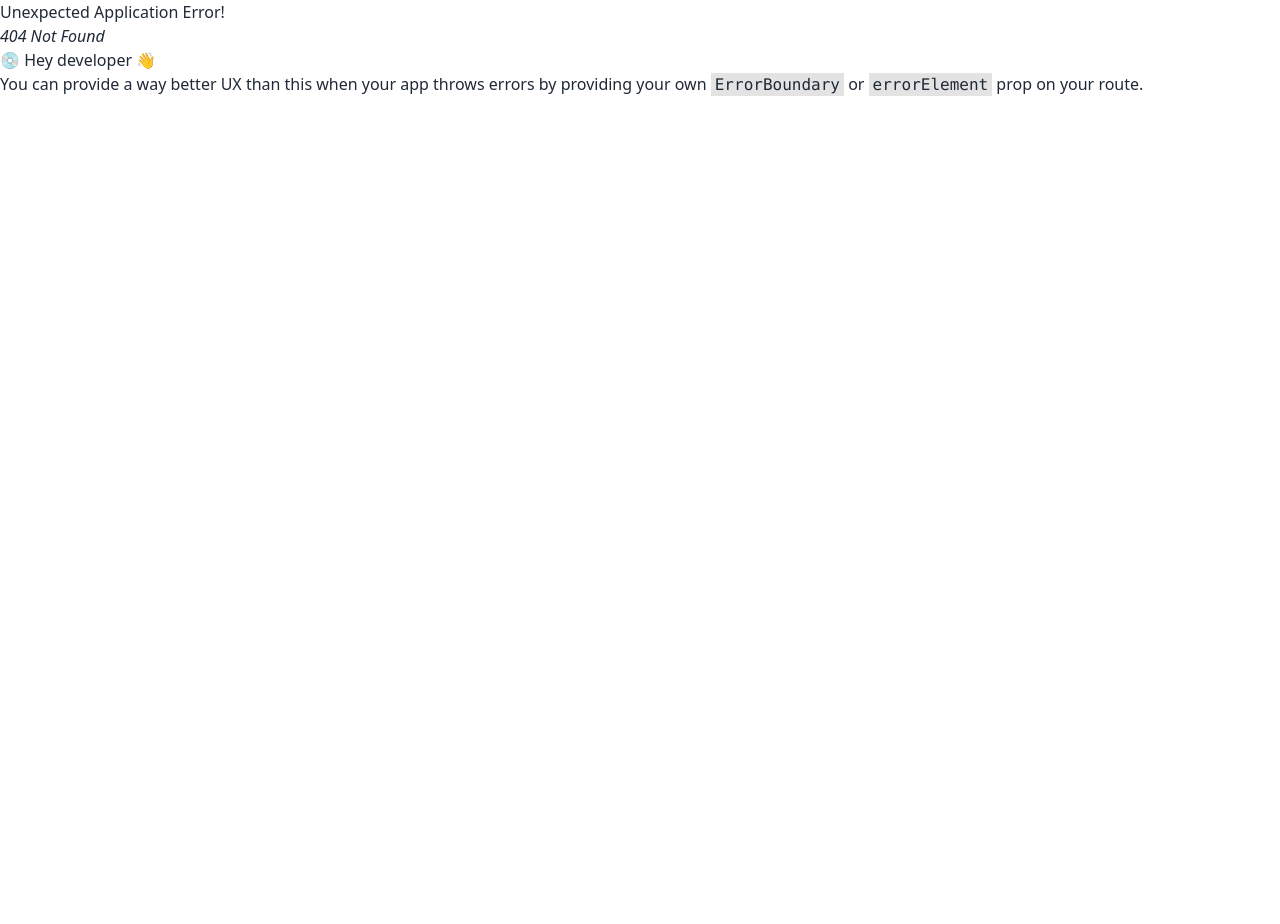
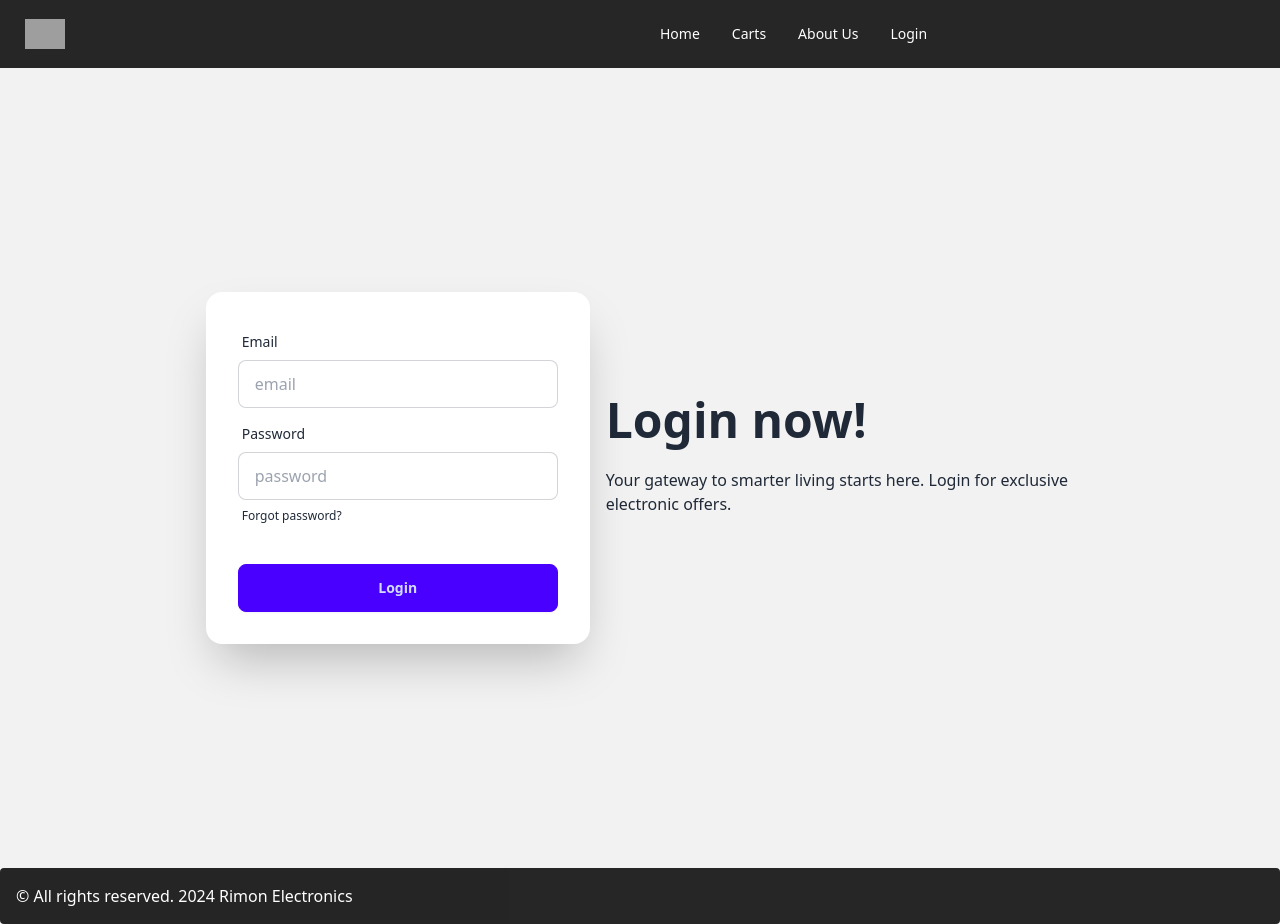
Before and after one commit to rimonyousuf/Rimon-Electronics, a React (Vite) app: page /login in a window 1280 px wide. Before the commit this address had no page. Before the commit the page ends 800 px from the top, so only its background shows below. Built offline with nearby package versions, Linux system fonts and the light colour scheme; grey boxes are pictures that could not be loaded.

Commit message:
Login page has been created

```diff
--- /dev/null
+++ b/src/Pages/Login/Login.jsx
@@ -0,0 +1,40 @@
+const Login = () => {
+    return (
+        <>
+            <div className="hero min-h-screen bg-base-200">
+                <div className="hero-content flex-col lg:flex-row-reverse">
+                    <div className="text-center w-1/2 lg:text-left">
+                        <h1 className="text-5xl font-bold">Login now!</h1>
+                        <p className="py-6">Your gateway to smarter living starts here. Login for exclusive electronic offers.</p>
+                    </div>
+                    <div className="card w-1/2 max-w-sm shadow-2xl bg-base-100">
+                        <form className="card-body">
+                            <div className="form-control">
+                                <label className="label">
+                                    <span className="label-text">Email</span>
+                                </label>
+                                <input type="email" name="email" placeholder="email" className="input input-bordered" required />
+                            </div>
+                            <div className="form-control">
+                                <label className="label">
+                                    <span className="label-text">Password</span>
+                                </label>
+                                <input type="password" name="password" placeholder="password" className="input input-bordered" required />
+                                <label className="label">
+                                    <a href="#" className="label-text-alt link link-hover">Forgot password?</a>
+                                </label>
+                            </div>
+                            <div className="form-control mt-6">
+                                <input className="btn btn-primary" type="submit" value="Login" />
+                            </div>
+                        </form>
+                        {/* <p className='mx-auto mb-3'><small>Don't have account?<Link to="/signup" className='text-red-800'>Sign up here</Link></small></p>
+                        <SocialLogin></SocialLogin> */}
+                    </div>
+                </div>
+            </div>
+        </>
+    );
+};
+
+export default Login;
--- a/src/Pages/Shared/Navbar/Navbar.jsx
+++ b/src/Pages/Shared/Navbar/Navbar.jsx
@@ -8,6 +8,7 @@
         <li><Link to="/">Home</Link></li>
         <li><Link to="/carts">Carts</Link></li>
         <li><Link to="/about">About Us</Link></li>
+        <li><Link to="/login">Login</Link></li>
     </>
 
     return (
--- a/src/Routes/Routes.jsx
+++ b/src/Routes/Routes.jsx
@@ -3,6 +3,7 @@
   } from "react-router-dom";
 import Main from "../Layout/Main";
 import Home from "../Pages/Home/Home";
+import Login from "../Pages/Login/Login";
 
   export const router = createBrowserRouter([
     {
@@ -13,6 +14,10 @@
                 path: "/",
                 element: <Home/>
             },
+            {
+                path: "/login",
+                element: <Login/>
+            },
         ]
     }
   ])
```
